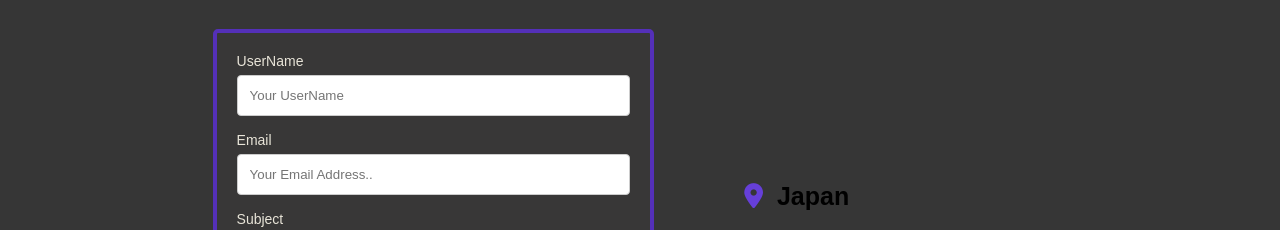
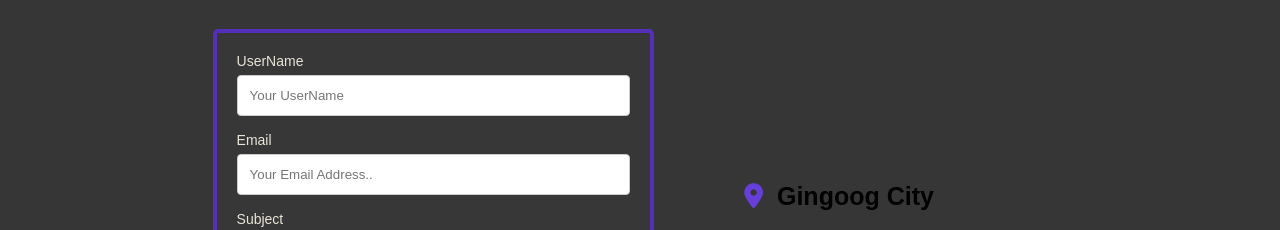
Before and after one commit to jamestheggret/WanderNote, a plain HTML site: page index.html in a window 1280 px wide. Shown: the part 4890-5120 px from the top of the page. Drawn offline with Linux system fonts and the light colour scheme; a web font is replaced by a local one.

Commit message:
Update index.html

```diff
--- a/index.html
+++ b/index.html
@@ -198,7 +198,7 @@
     </div>
     <h1 class="icon-container">
         <div class="icon"><i class="fa-solid fa-location-dot"
-         style="color: #663fd9; text-transform: lowercase;"></i>&nbsp;&nbsp;Japan</div>
+         style="color: #663fd9; text-transform: lowercase;"></i>&nbsp;&nbsp;Gingoog City</div>
         <div class="icon"><i class="fa-solid fa-phone" style="color: #663fd9;"></i>&nbsp;&nbsp;0945-0122-691</div>
         <div class="icon"><i class="fa-solid fa-envelope" style="color: #663fd9;"></i>&nbsp;&nbsp;kamito1920@gmail.com
         </div></h1>
```
